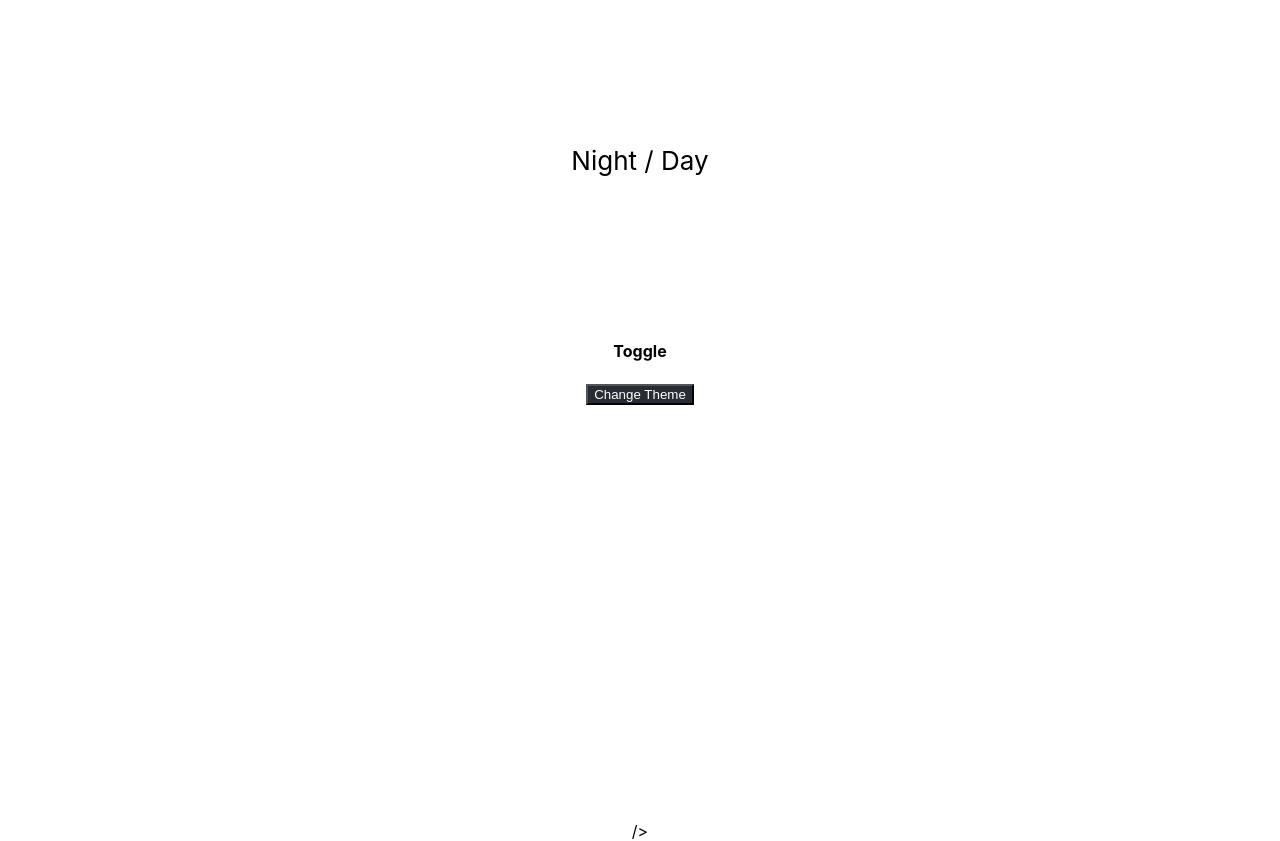
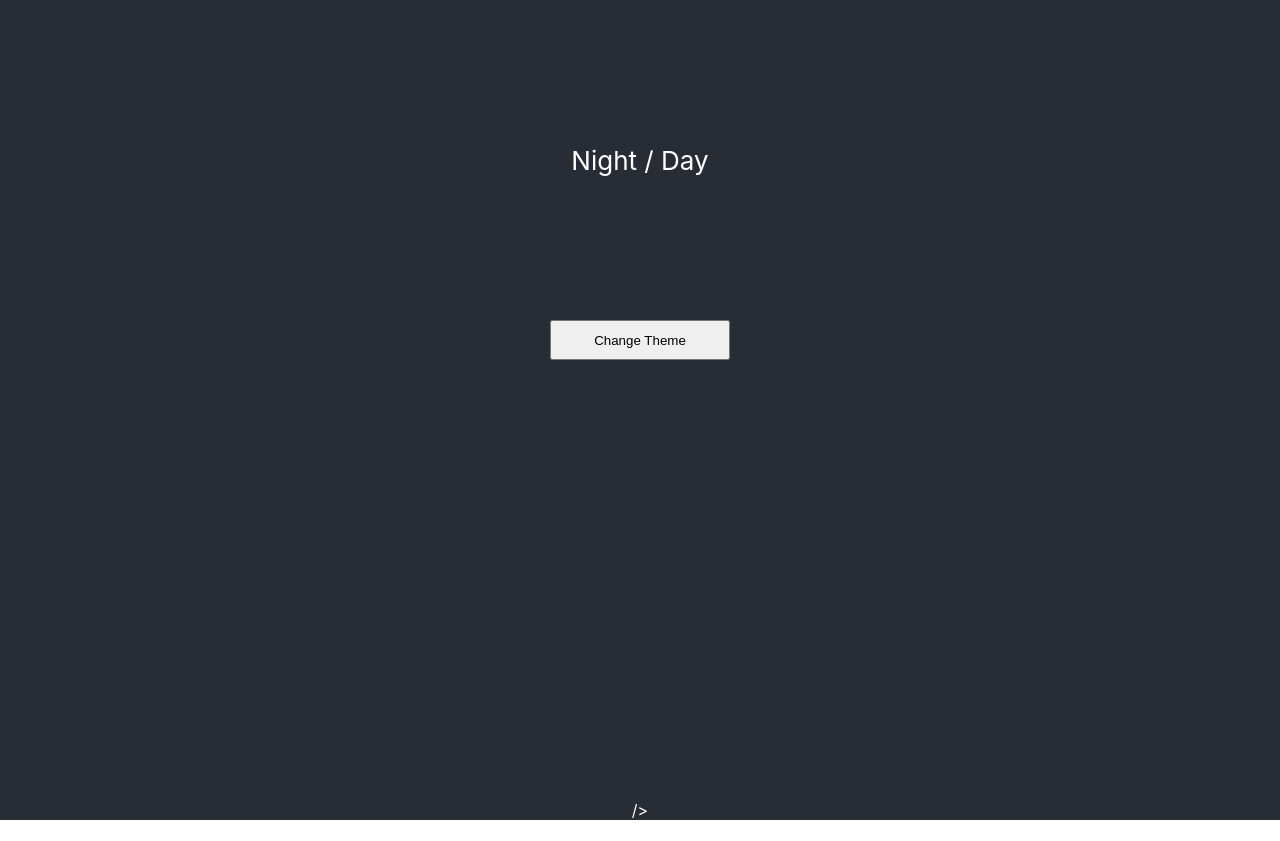
Before and after one commit to CLTPayne/react-context-exploration, a React (Create React App) app: page / in a window 1280 px wide. After the commit the page ends 820 px from the top, so only its background shows below. Built offline with nearby package versions, Linux system fonts and the light colour scheme.

Commit message:
Style whole page on click with context

```diff
--- a/src/App.css
+++ b/src/App.css
@@ -15,6 +15,11 @@
   min-height: 60vh;
 }
 
+.btn {
+  width: 180px;
+  height: 40px;
+}
+
 .theme-night {
   background-color: #282c34;
   color: white;
--- a/src/App.js
+++ b/src/App.js
@@ -1,5 +1,5 @@
 import React, { Component } from 'react';
-import ThemeProvider from './ThemeProvider.js'
+import ThemeProvider, { ThemeContext } from './ThemeProvider.js'
 import Toggle from './Toggle.js';
 import './App.css';
 
@@ -7,7 +7,9 @@ class App extends Component {
   render() {
     return (
       <ThemeProvider>
-        <div className="App">
+        <ThemeContext.Consumer>
+          {(context) => (
+            <div className={`App ${context.state.theme}`}>
               <header className="App-header">
                 <p>
                   Night / Day
@@ -16,6 +18,8 @@ class App extends Component {
               <Toggle />
               />
             </div>
+          )}
+        </ThemeContext.Consumer>
       </ThemeProvider>
     );
   }
--- a/src/Button.js
+++ b/src/Button.js
@@ -7,7 +7,7 @@ const Button = () => {
       {(context) => (
         <React.Fragment>
           <button
-            className={`${context.state.theme}`}
+            className="btn"
             onClick={context.changeTheme}>
             Change Theme
           </button>
--- a/src/Toggle.js
+++ b/src/Toggle.js
@@ -4,10 +4,7 @@ import Button from './Button.js';
 const Toggle = () => {
   return (
     <div className="theme-toggle">
-      <h4>Toggle</h4>
-      <div>
-        <Button />
-      </div>
+      <Button />
     </div>
   )
 }
```
Lines whose indentation alone changed are shown as unchanged.
